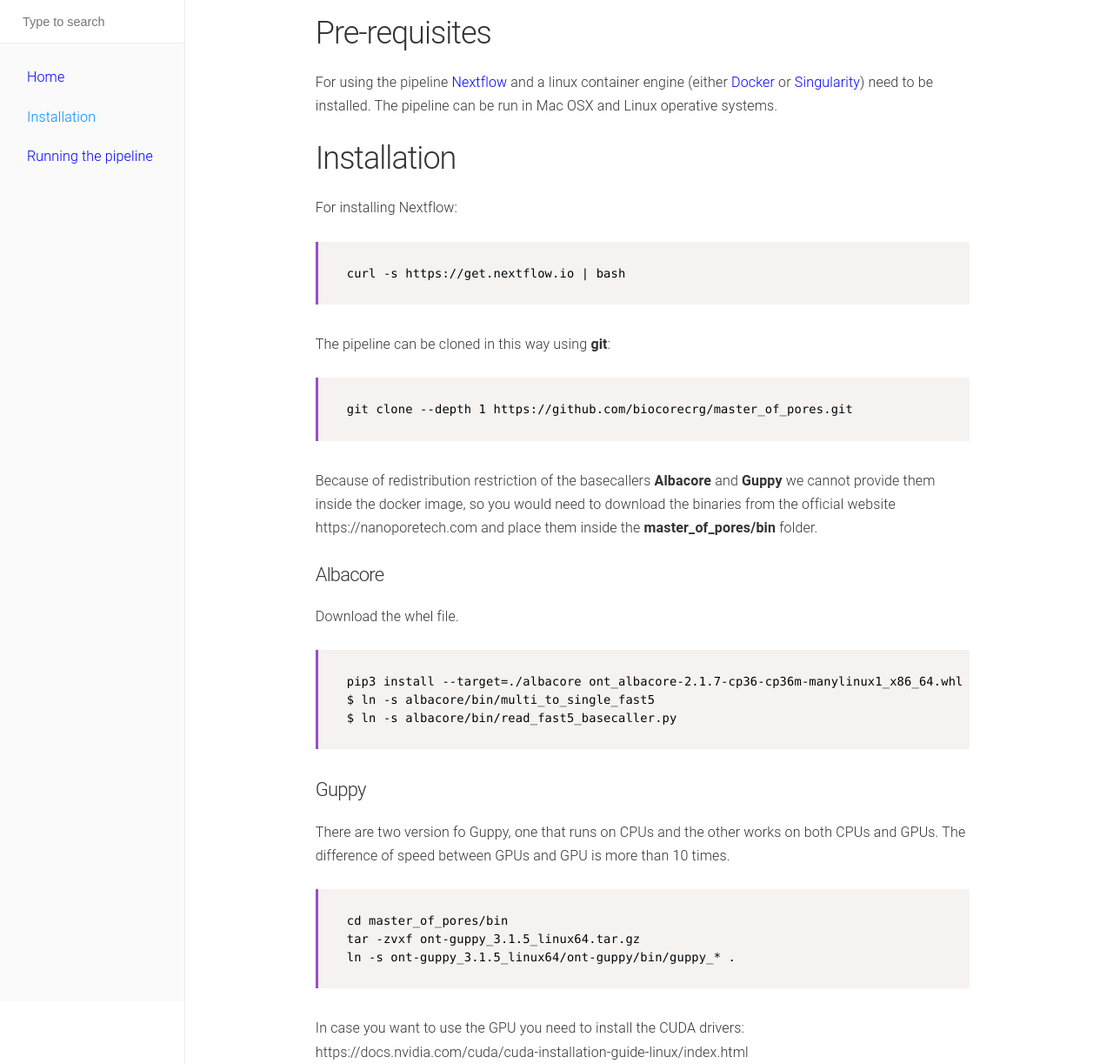
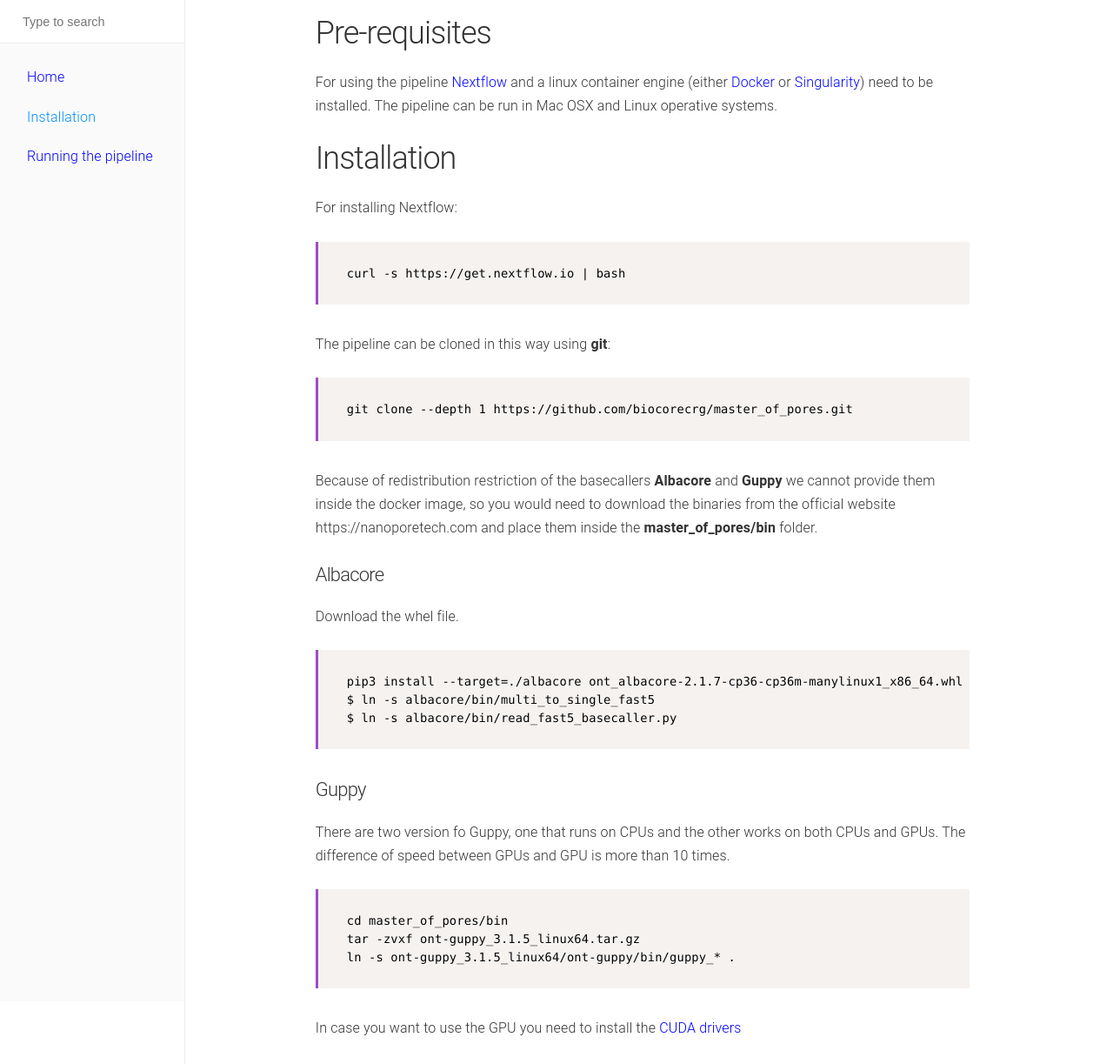
Before and after one commit to biocorecrg/master_of_pores, a Jekyll site: the page built from docs/install.md, in a window 1280 px wide. Shown: the whole page at 87% size. Built offline with Jekyll 4.4.1, drawn with Linux system fonts in a browser that asks for light colours.

Commit message:
Update install.md

`````diff
--- a/docs/install.md
+++ b/docs/install.md
@@ -41,5 +41,5 @@
 tar -zvxf ont-guppy_3.1.5_linux64.tar.gz
 ln -s ont-guppy_3.1.5_linux64/ont-guppy/bin/guppy_* .
 ````
-In case you want to use the GPU you need to install the CUDA drivers:
-https://docs.nvidia.com/cuda/cuda-installation-guide-linux/index.html
+In case you want to use the GPU you need to install the [CUDA drivers](
+https://docs.nvidia.com/cuda/cuda-installation-guide-linux/index.html)
`````
